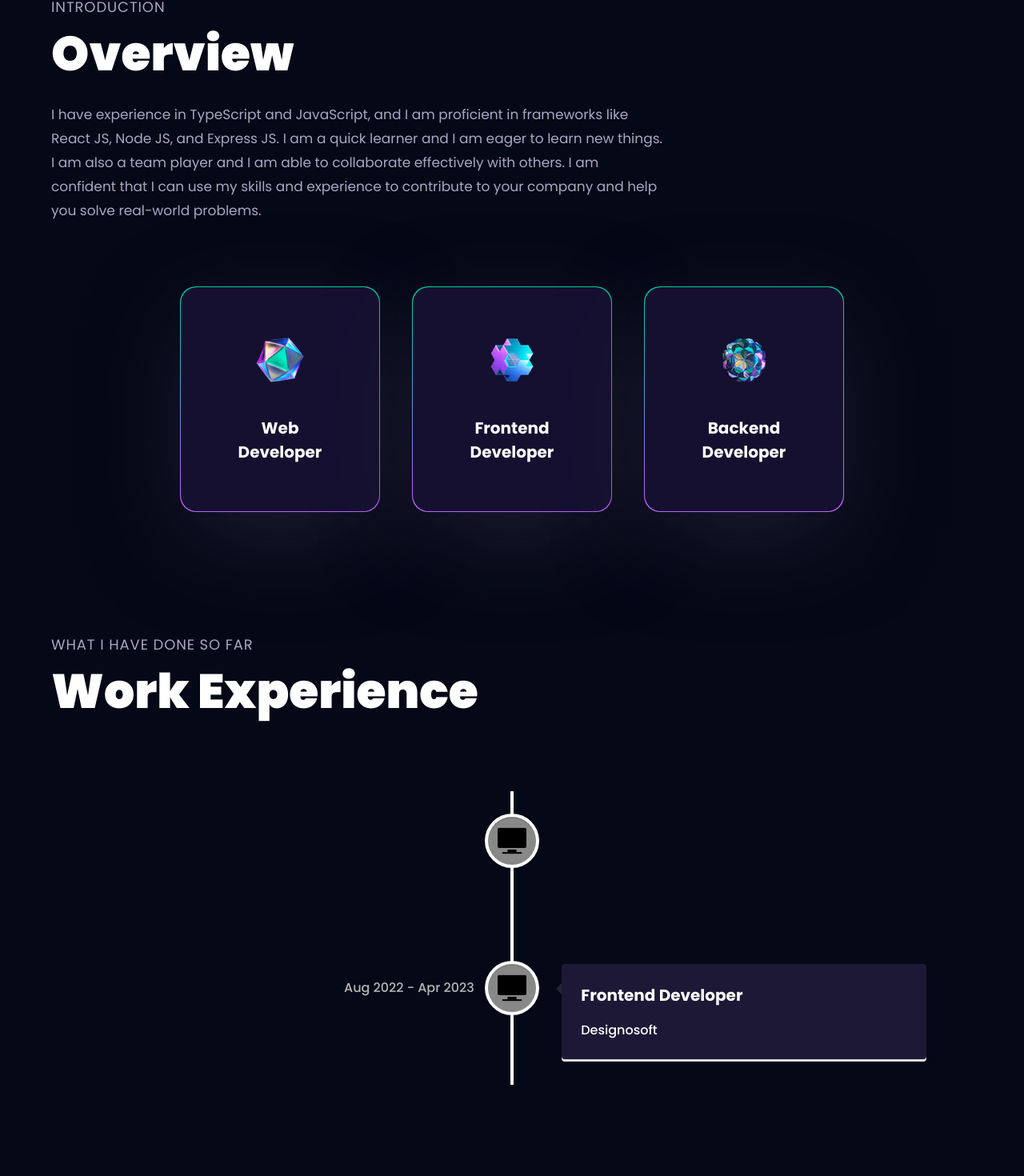
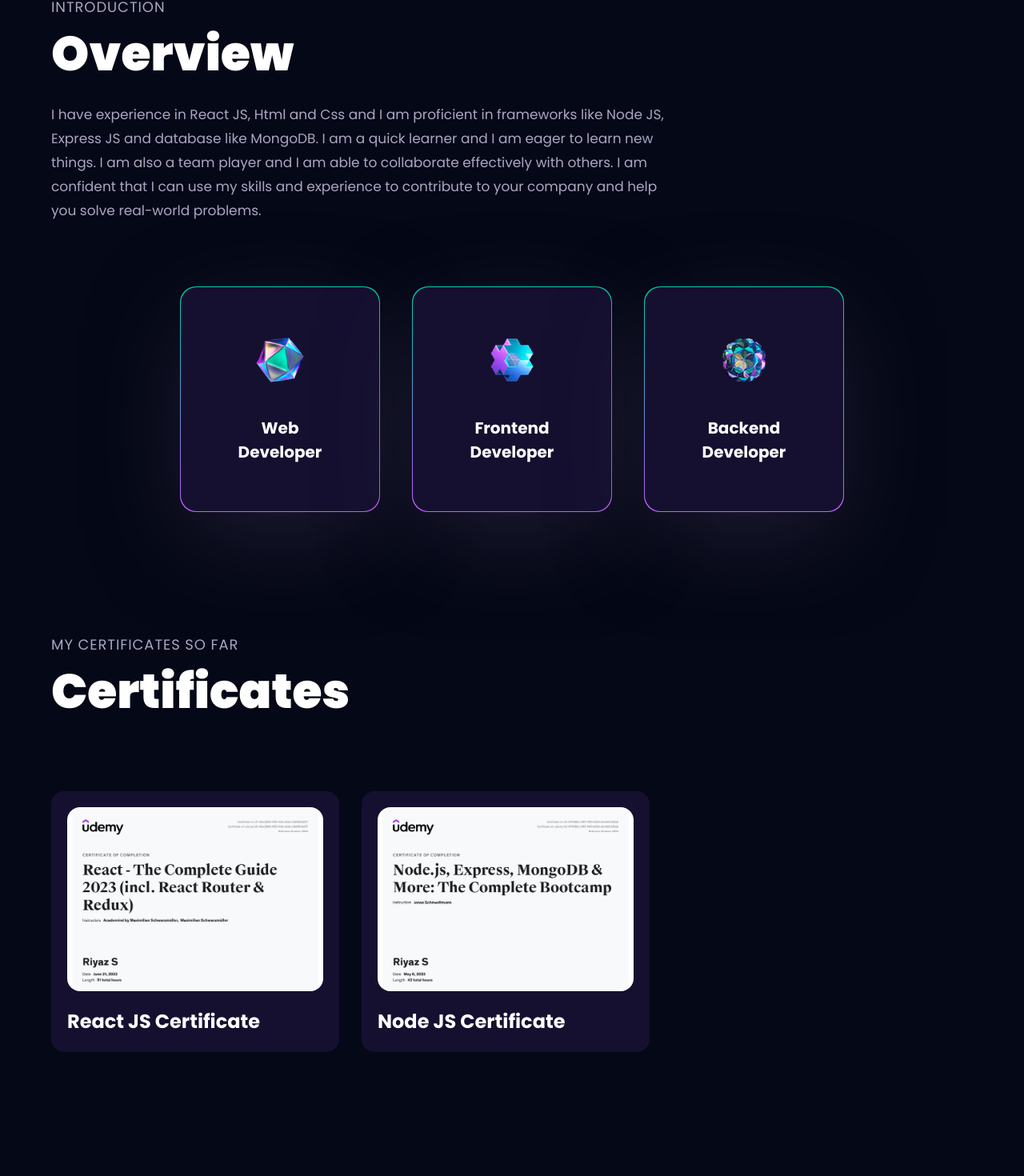
Before and after one commit to Riyaz-Github-Acc/portfolio, a React (Vite) app: page / in a window 1280 px wide. Shown: the part 1173-2643 px from the top of the page at 80% size. Built offline with nearby package versions, Linux system fonts and the light colour scheme.

Commit message:
added certificates section

```diff
--- a/src/App.jsx
+++ b/src/App.jsx
@@ -9,6 +9,7 @@ import {
   Experience,
   Contact,
 } from "./components";
+import Certificates from "./components/Certificates";
 
 const App = () => {
   return (
@@ -19,6 +20,7 @@ const App = () => {
           <Hero />
         </div>
         <About />
+        <Certificates />
         <Experience />
         <Tech />
         <Works />
--- a/src/assets/index.js
+++ b/src/assets/index.js
@@ -42,6 +42,9 @@ import hotelbookingapp from "./booking-app.png";
 import admindashboardbookingapp from "./booking-app-admin-dashboard.png";
 import reactcommerce from "./react-commerce.png";
 
+import reactcert from "./certificate/React JS Certificate.jpg";
+import nodecert from "./certificate/Node JS Certificate.jpg";
+
 export {
   logo,
   favicon,
@@ -81,4 +84,6 @@ export {
   admindashboardbookingapp,
   reactcommerce,
   merneshopapi,
+  reactcert,
+  nodecert,
 };
--- a/src/components/About.jsx
+++ b/src/components/About.jsx
@@ -48,12 +48,12 @@ const About = () => {
         variants={fadeIn("", "", 0.1, 1)}
         className="mt-4 text-secondary text-[17px] max-w-3xl leading-[30px]"
       >
-        I have experience in TypeScript and JavaScript, and I am proficient in
-        frameworks like React JS, Node JS, and Express JS. I am a quick learner
-        and I am eager to learn new things. I am also a team player and I am
-        able to collaborate effectively with others. I am confident that I can
-        use my skills and experience to contribute to your company and help you
-        solve real-world problems.
+        I have experience in React JS, Html and Css and I am proficient in
+        frameworks like Node JS, Express JS and database like MongoDB. I am a
+        quick learner and I am eager to learn new things. I am also a team
+        player and I am able to collaborate effectively with others. I am
+        confident that I can use my skills and experience to contribute to your
+        company and help you solve real-world problems.
       </motion.p>
 
       <div className="mt-20 flex flex-wrap justify-center gap-10">
--- /dev/null
+++ b/src/components/Certificates.jsx
@@ -0,0 +1,61 @@
+import React from "react";
+import Tilt from "react-parallax-tilt";
+import { motion } from "framer-motion";
+
+import { styles } from "../styles";
+import { SectionWrapper } from "../hoc";
+import { certificates } from "../constants";
+import { fadeIn, textVariant } from "../utils/motion";
+
+const CertificateCard = ({ index, name, image, certificate_link }) => {
+  return (
+    <motion.div variants={fadeIn("up", "spring", index * 0.5, 0.75)}>
+      <Tilt
+        options={{
+          max: 45,
+          scale: 1,
+          speed: 450,
+        }}
+        className="bg-tertiary p-5 rounded-2xl sm:w-[360px] w-full"
+      >
+        <div
+          onClick={() => window.open(certificate_link, "_blank")}
+          className="relative w-full h-[230px] cursor-pointer"
+        >
+          <img
+            src={image}
+            alt="certificate_image"
+            className="w-full h-full object-cover rounded-2xl"
+          />
+        </div>
+
+        <div className="mt-5">
+          <h3 className="text-white font-bold text-[24px]">{name}</h3>
+        </div>
+      </Tilt>
+    </motion.div>
+  );
+};
+
+const Works = () => {
+  return (
+    <>
+      <motion.div variants={textVariant()}>
+        <p className={`${styles.sectionSubText} `}>My Certificates So Far</p>
+        <h2 className={`${styles.sectionHeadText}`}>Certificates</h2>
+      </motion.div>
+
+      <div className="mt-20 flex flex-wrap gap-7">
+        {certificates.map((project, index) => (
+          <CertificateCard
+            key={`project-${index}`}
+            index={index}
+            {...project}
+          />
+        ))}
+      </div>
+    </>
+  );
+};
+
+export default SectionWrapper(Works, "work");
--- a/src/components/Contact.jsx
+++ b/src/components/Contact.jsx
@@ -22,7 +22,7 @@ const Contact = () => {
 
         <div className="mt-5 ml-0 xs:ml-5 flex flex-col gap-4">
           {contacts.map((contact) => (
-            <div className=" flex items-center gap-4">
+            <div key={contact.title} className=" flex items-center gap-4">
               <img
                 src={contact.icon}
                 alt={contact.title}
--- a/src/constants/index.js
+++ b/src/constants/index.js
@@ -1,5 +1,4 @@
 import {
-  mobile,
   backend,
   creator,
   web,
@@ -29,6 +28,8 @@ import {
   phone,
   email,
   address,
+  reactcert,
+  nodecert,
 } from "../assets";
 
 export const navLinks = [
@@ -44,6 +45,27 @@ export const navLinks = [
     id: "contact",
     title: "Contact",
   },
+];
+
+const certificates = [
+  {
+    name: "React JS Certificate",
+    image: reactcert,
+    certificate_link:
+      "https://res.cloudinary.com/ds60krqho/image/upload/v1687410227/Portfolio/a81lmto75ucsxwuomu3t.jpg",
+  },
+  {
+    name: "Node JS Certificate",
+    image: nodecert,
+    certificate_link:
+      "https://res.cloudinary.com/ds60krqho/image/upload/v1687410227/Portfolio/r72texi2qblzk5yyerpg.jpg",
+  },
+  // {
+  //   name: "UI/UX Design Certificate",
+  //   image: nodecert,
+  //   certificate_link:
+  //     "https://res.cloudinary.com/ds60krqho/image/upload/v1687410227/Portfolio/r72texi2qblzk5yyerpg.jpg",
+  // },
 ];
 
 const services = [
@@ -367,4 +389,11 @@ const projects = [
   },
 ];
 
-export { services, technologies, experiences, projects, contacts };
+export {
+  services,
+  technologies,
+  experiences,
+  projects,
+  contacts,
+  certificates,
+};
```
Also changed, not shown: src/assets/certificate/Node JS Certificate.jpg (added), src/assets/certificate/React JS Certificate.jpg (added).
